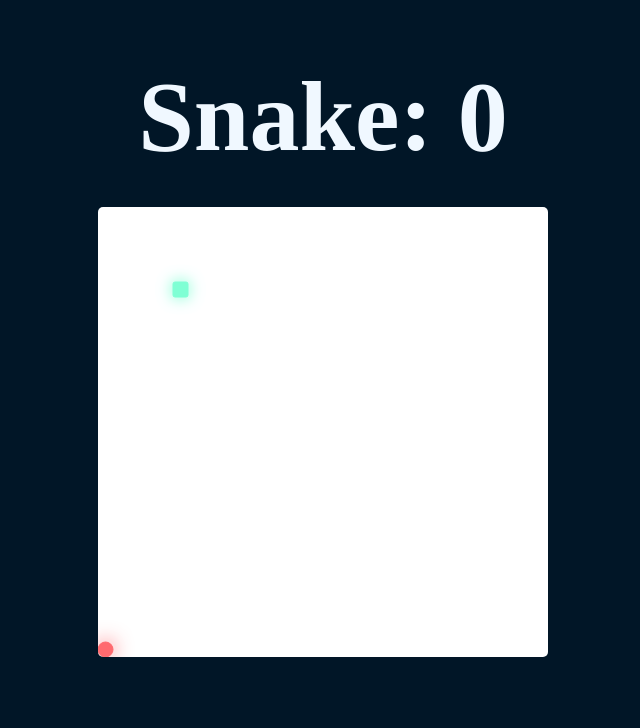
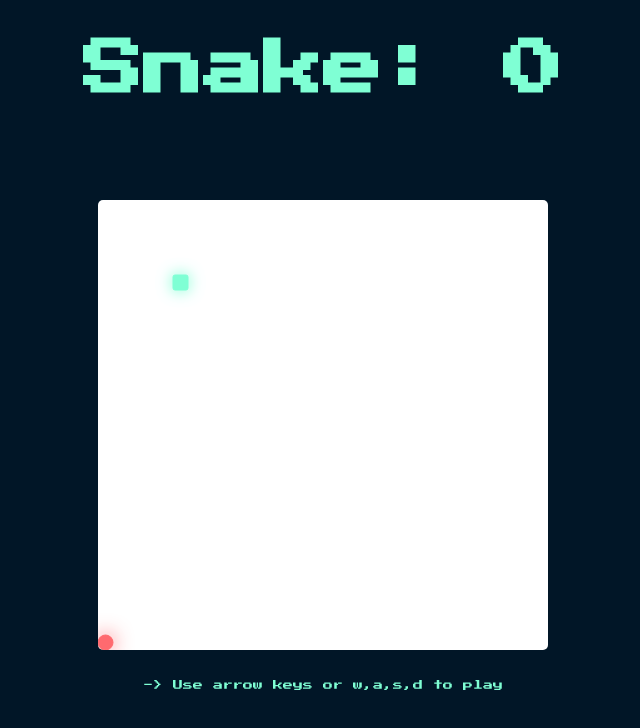
Before and after one commit to Anisubhra/snake-game, a plain HTML site: page index.html in a window 1280 px wide. Shown: the whole page, without its empty margins (317-957 px from the left). Drawn offline with Linux system fonts and the light colour scheme.

Commit message:
added info and fixes few issues

```diff
--- a/index.html
+++ b/index.html
@@ -6,6 +6,9 @@
     <meta name="viewport" content="width=device-width, initial-scale=1.0">
     <title>Snake</title>
     <link rel="shortcut icon" href="snake.png" type="image/png">
+    <link rel="preconnect" href="https://fonts.googleapis.com">
+    <link rel="preconnect" href="https://fonts.gstatic.com" crossorigin>
+    <link href="https://fonts.googleapis.com/css2?family=Press+Start+2P&display=swap" rel="stylesheet">
     <link rel="stylesheet" href="style.css">
 </head>
 
@@ -21,6 +24,10 @@
             Play
         </button> -->
     </main>
+
+    <div class="info">
+        -> Use arrow keys or w,a,s,d to play
+    </div>
 
     <div class="game-over">
         <h1>Game Over</h1>
@@ -190,7 +197,7 @@
             snakeY += velocityY * blockSize;
         }
 
-        function moveSnake(e) {
+        function moveSnake(e = { key: 'ArrowRight' }) {
             if ((e.key == 'ArrowUp' || e.key == 'w') && velocityY != 1) {
                 velocityX = 0;
                 velocityY = -1;
@@ -254,7 +261,7 @@
             if (gameOver)
                 init();
 
-            moveSnake({ code: 'ArrowRight' });
+            moveSnake();
             // playBtn.style.display = 'none';
         }
     </script>
--- a/style.css
+++ b/style.css
@@ -13,13 +13,14 @@ html {
 body {
     padding: 0;
     margin: 0;
-    font-family: 'Fira Code';
+    font-family: "Press Start 2P", system-ui;
+    font-weight: 400;
     text-align: center;
 }
 
 h1 {
     text-align: center;
-    font-size: 10rem;
+    font-size: 6em;
     line-height: 1;
     margin-bottom: 0;
 }
@@ -29,12 +30,17 @@ h2 {
 }
 
 .game-board {
-    color: aliceblue;
+    color: #7FFFD4;
 }
 
 #board {
-    margin: 4rem auto;
+    margin: 3rem auto;
     border-radius: 5px;
+    margin-top: 10rem;
+}
+
+.info {
+    color: #7FFFD4;
 }
 
 .btn {
```
Also changed, not shown: 1 other file.
